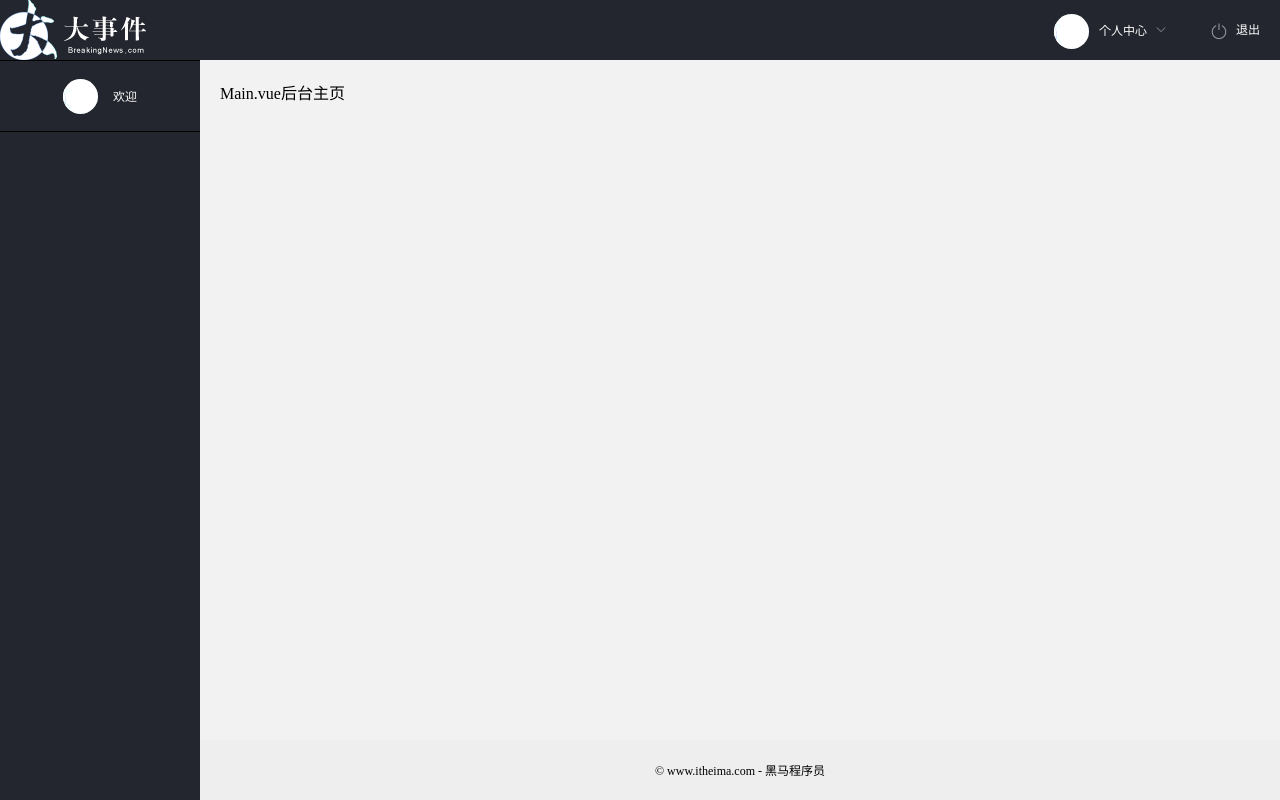
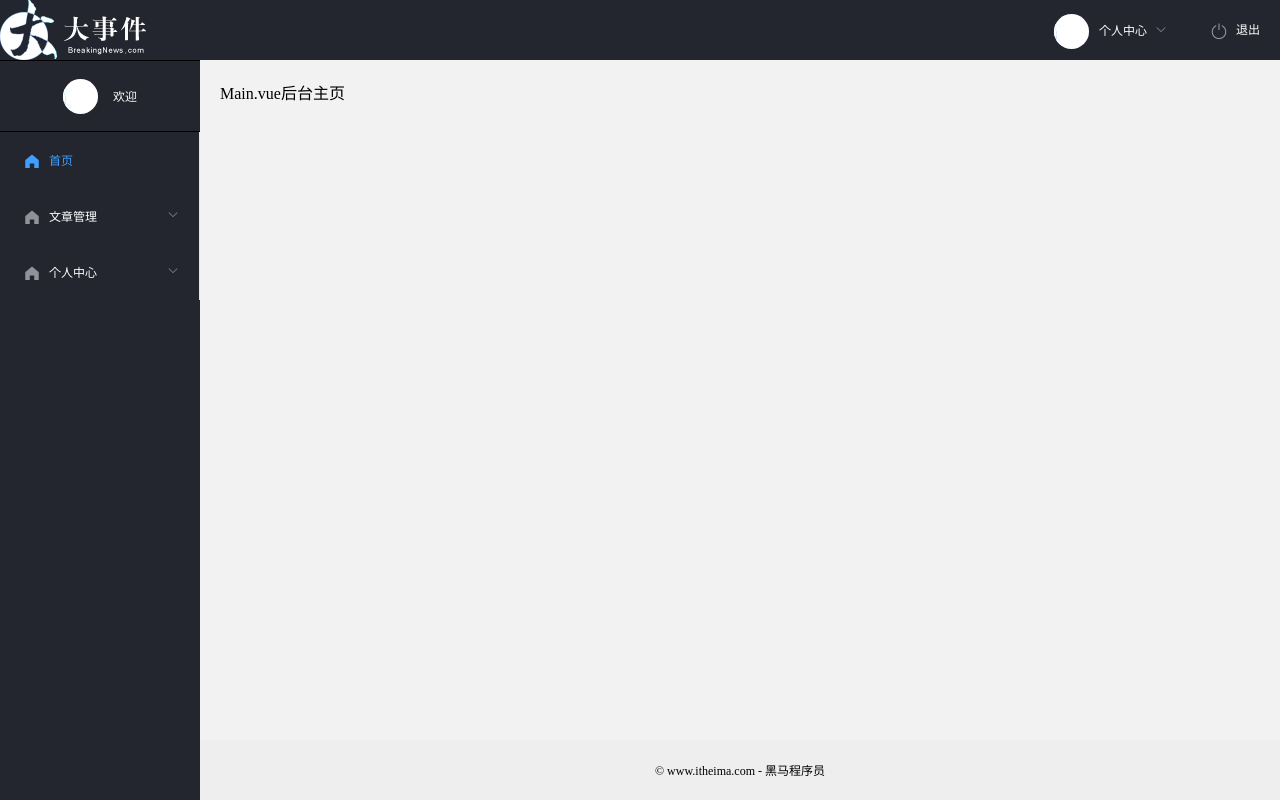
Before and after one commit to 2557173038/vue2-, a Vue app: page /login in a window 1280 px wide. Built offline with nearby package versions, Linux system fonts and the light colour scheme.

Commit message:
项目-22-侧边栏导航组件标签准备完毕

```diff
--- a/src/views/layout/index.vue
+++ b/src/views/layout/index.vue
@@ -36,12 +36,59 @@
     <el-container>
       <!-- 侧边栏区域 -->
       <!-- 左侧边栏的用户信息 -->
+      <!-- 侧边栏的用户信息区域 -->
       <el-aside width="200px">
         <div class="user-box">
           <img :src="user_pic" alt="" v-if="user_pic" />
           <img src="../../assets/images/logo.png" alt="" v-else />
           <span>欢迎 {{ nickname || username }}</span>
         </div>
+        <!-- 侧边栏的导航菜单 -->
+        <el-menu
+          default-active="/home"
+          class="el-menu-vertical-demo"
+          @open="handleOpen"
+          @close="handleClose"
+          background-color="#23262E"
+          text-color="#fff"
+          active-text-color="#409EFF"
+        >
+          <!-- 首页 -->
+          <el-menu-item index="/home">
+            <i class="el-icon-s-home"></i>
+            <span>首页</span>
+          </el-menu-item>
+          <!-- 文章管理 -->
+          <el-submenu index="/topic">
+            <template slot="title">
+              <i class="el-icon-s-home"></i>
+              <span>文章管理</span>
+            </template>
+            <el-menu-item index="/topic1">
+              <i class="el-icon-s-home"></i>
+              <span>文章1</span>
+            </el-menu-item>
+            <el-menu-item index="/topic2">
+              <i class="el-icon-s-home"></i>
+              <span>文章2</span>
+            </el-menu-item>
+          </el-submenu>
+          <!-- 个人中心 -->
+          <el-submenu index="/my">
+            <template slot="title">
+              <i class="el-icon-s-home"></i>
+              <span>个人中心</span>
+            </template>
+            <el-menu-item index="/my1">
+              <i class="el-icon-s-home"></i>
+              <span>1</span>
+            </el-menu-item>
+            <el-menu-item index="/my2">
+              <i class="el-icon-s-home"></i>
+              <span>2</span>
+            </el-menu-item>
+          </el-submenu>
+        </el-menu>
       </el-aside>
       <el-container>
         <!-- 页面主体区域 -->
@@ -89,6 +136,12 @@
         .catch(() => {
           // 他选择了取消
         })
+    },
+    handleOpen (key, keyPath) {
+      console.log(key, keyPath)
+    },
+    handleClose (key, keyPath) {
+      console.log(key, keyPath)
     }
   }
 }
```
